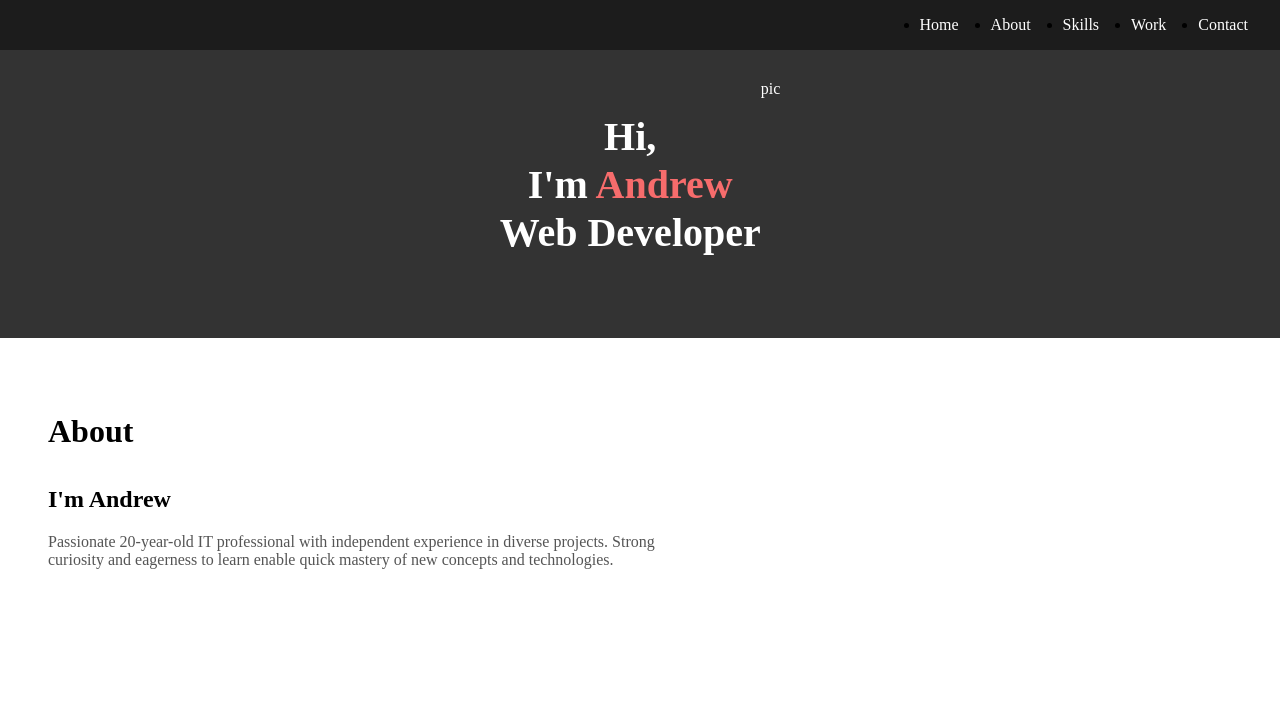
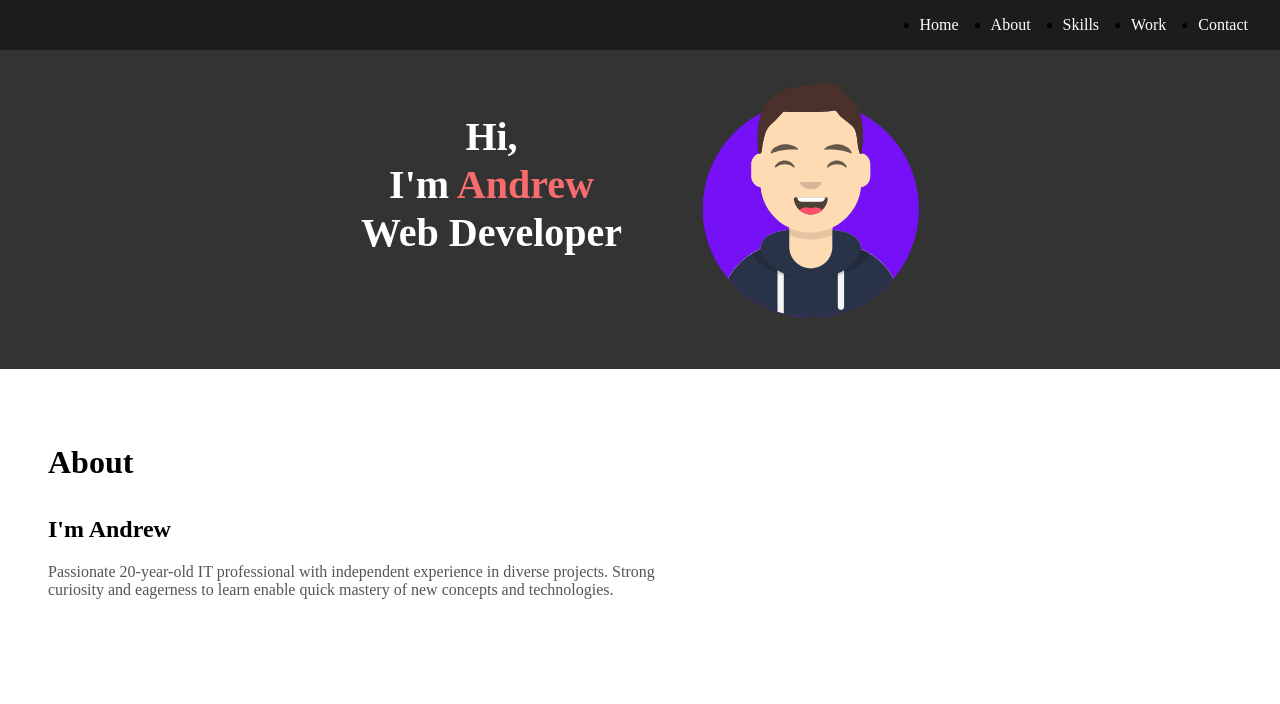
Before and after one commit to Vildarodinson/portfolio, a plain HTML site: page home.html in a window 1280 px wide. Shown: the top 704 px of the page. Drawn offline with Linux system fonts and the light colour scheme.

Commit message:
style: added avatar pic

```diff
--- a/home.css
+++ b/home.css
@@ -58,6 +58,7 @@ main {
     background-color: #333;
     color: #fff;
     text-align: center;
+    gap: 5rem;
     padding: 3rem;
 }
 
--- a/home.html
+++ b/home.html
@@ -37,7 +37,7 @@
           </h1>
         </div>
 
-        <div class="home_pic">pic</div>
+        <div class="home_pic"><img src="assets/images/avatar.svg" alt="avatar"></div>
       </section>
 
       <!--===== ABOUT =====-->
```
